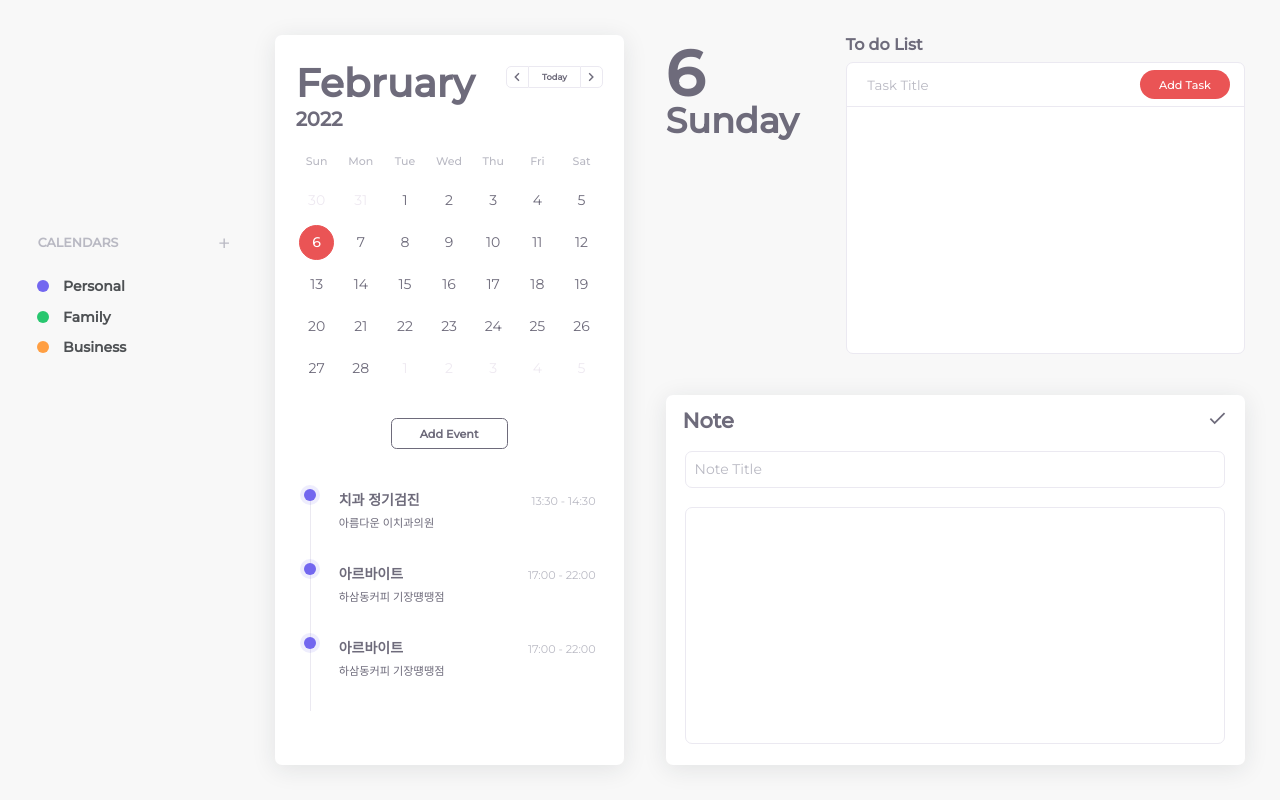
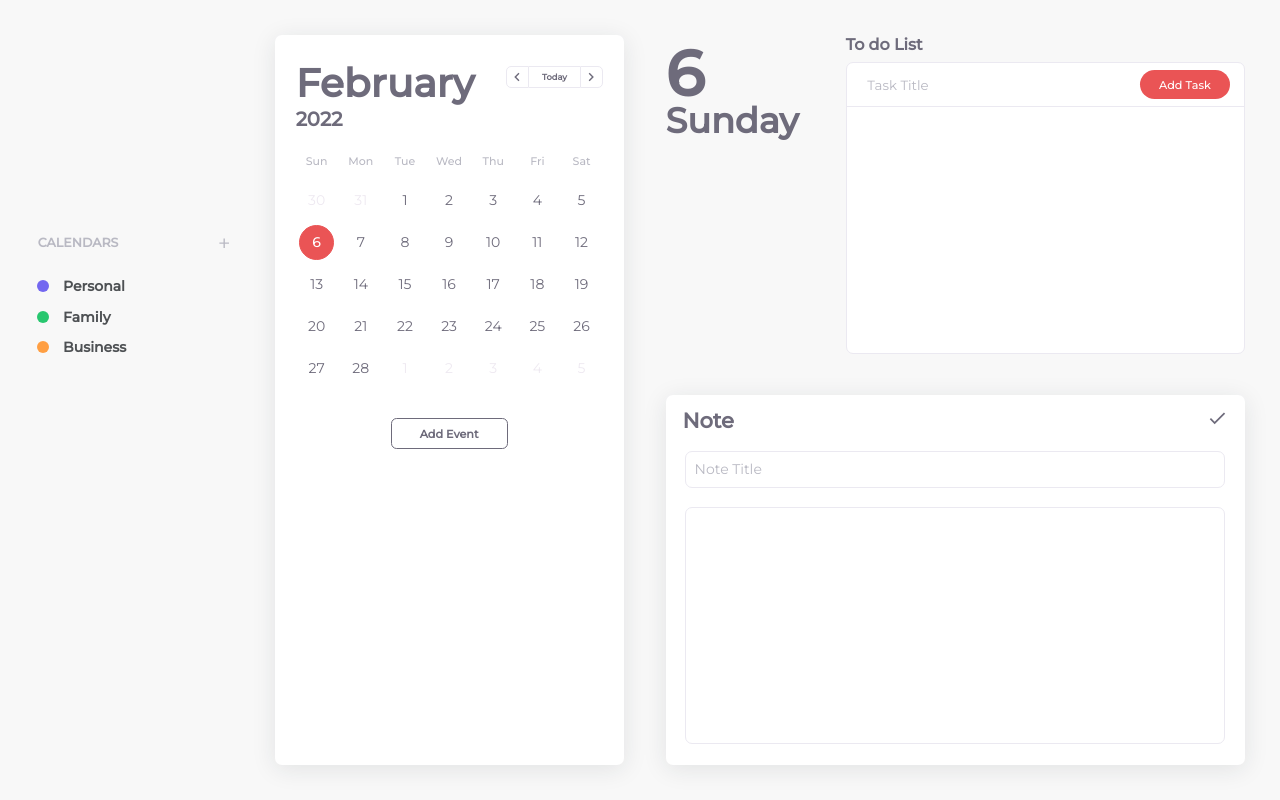
Before and after one commit to joan-KIM/diary, a React (Create React App) app: page / in a window 1280 px wide. Built offline with nearby package versions, Linux system fonts and the light colour scheme.

Commit message:
일정 추가(제목, 장소, 카테고리)

```diff
--- a/src/App.css
+++ b/src/App.css
@@ -722,6 +722,7 @@ body{
   background-color: #EA5455;
   padding: 0.5em 1.5em;
   margin-left: 0.5em;
+  cursor: pointer;
 }
 
 .select-category{
--- a/src/App.js
+++ b/src/App.js
@@ -7,18 +7,19 @@ import { uuid } from "./utils/uuid";
 
 function App() {
   const [data, setData] = useState({
-    '21/11/28' : {
+    '21/12/10' : {
       tasks: [
         {
           id: uuid(),
-          title: '알배추 사오기',
+          title: '이벤트 등록',
           state: false
         }
       ],
       note: {
         title: '우아아아?',
         content: '돌아가라 머리머리'
-      }
+      },
+      event: []
     }
   }
 );
--- a/src/components/Calendar.jsx
+++ b/src/components/Calendar.jsx
@@ -1,7 +1,10 @@
 import React from "react";
 import DatePicker from "./DatePicker";
+import TimelineItem from "./TimelineItem";
 
-export default function Calendar({date, changeHandler, toggleHandler}){
+export default function Calendar({date, changeHandler, toggleHandler, events}){
+    const items = events.map( event => <TimelineItem title={event.title} place={event.place} category={event.category} />)
+
     return (
         <div className='calendar-section' >
             <div className='calendar-container'>
@@ -9,32 +12,9 @@ export default function Calendar({date, changeHandler, toggleHandler}){
 
                <button className='add-event-btn' onClick={e => toggleHandler(e)} >Add Event</button>
 
-               <ul className='timeline'>
-                    <li className='timeline-item'>
-                        <div className='timeline-point'></div>
-                        <div className='event-wrapper'>
-                            <span className='event-title'>치과 정기검진</span>
-                            <span className='event-time'>13:30 - 14:30</span>
-                        </div>
-                        <p className='event-place'>아름다운 이치과의원</p>
-                    </li>
-                    <li className='timeline-item'>
-                        <div className='timeline-point'></div>
-                        <div className='event-wrapper'>
-                            <span className='event-title'>아르바이트</span>
-                            <span className='event-time'>17:00 - 22:00</span>
-                        </div>
-                        <p className='event-place'>하삼동커피 기장떙땡점</p>
-                    </li>
-                    <li className='timeline-item'>
-                        <div className='timeline-point'></div>
-                        <div className='event-wrapper'>
-                            <span className='event-title'>아르바이트</span>
-                            <span className='event-time'>17:00 - 22:00</span>
-                        </div>
-                        <p className='event-place'>하삼동커피 기장떙땡점</p>
-                    </li>
-               </ul>
+                <ul className='timeline'>
+                   {items}
+                </ul>
             </div>
         </div>
     )
--- a/src/components/Modal.jsx
+++ b/src/components/Modal.jsx
@@ -1,11 +1,16 @@
-import React from "react";
+import React, { useState } from "react";
 import { MdOutlineDelete, MdUnfoldMore } from "react-icons/md";
 import classNames from "classnames";
 
-export default function Modal({toggleHandler, categoryLabels}){
+export default function Modal({toggleHandler, categoryLabels, settingPlace, settingTitle, selectCategory, saveEvent}){
     const labels = categoryLabels.map( label => {
-        return <div className="event-category" style={{backgroundColor: label.color}}></div>
+        return <div
+                    className="event-category"
+                    onClick={e => selectCategory(label)}
+                    style={{backgroundColor: label.color}}
+                />
     })
+
 
     return (
         <div className="modal-background">
@@ -19,7 +24,7 @@ export default function Modal({toggleHandler, categoryLabels}){
                     <div className="event-input-group">
                         <label for="event-title">Title</label>
                         <div className="event-inputbox-wrapper">
-                            <input type="text" id="event-title"></input>
+                            <input type="text" id="event-title" onChange={e => settingTitle(e.target.value)} ></input>
                         </div>
                     </div>
 
@@ -45,7 +50,7 @@ export default function Modal({toggleHandler, categoryLabels}){
                     <div className="event-input-group">
                         <label for="event-place">Place</label>
                         <div className="event-inputbox-wrapper">
-                            <input type="text" id="event-place"></input>
+                            <input type="text" id="event-place" onChange={e => settingPlace(e.target.value)} ></input>
                         </div>
                     </div>
 
@@ -59,7 +64,7 @@ export default function Modal({toggleHandler, categoryLabels}){
 
                 <div className="modal-footer">
                     <button className="close-modal" onClick={e => toggleHandler(e)}>Cancle</button>
-                    <button className="save-event-btn">Save</button>
+                    <button className="save-event-btn" onClick={saveEvent} >Save</button>
                 </div>
             </div>
         </div>
--- a/src/components/Monthly.jsx
+++ b/src/components/Monthly.jsx
@@ -1,15 +1,9 @@
-import React, {useState} from "react";
+import React, {useEffect, useState} from "react";
 import Category from "./Category";
 import Calendar from "./Calendar";
 import Modal from "./Modal";
 
 export default function Monthly({date, changeHandler}) {
-    const [isShown, setIsShown] = useState(false);
-
-    const toggleHandler = (e) => {
-      setIsShown(!isShown);
-    }
-
     const initialLabels = [
         {
             'name':'Personal',
@@ -25,18 +19,71 @@ export default function Monthly({date, changeHandler}) {
         }
     ]
 
+    const [isShown, setIsShown] = useState(false);
     const [categoryLabels, setCategoryLabels] = useState(initialLabels);
+
+    const [events, setEvents] = useState([]);
+
+    const [title, setTitle] = useState('');
+    const [place, setPlace] = useState('');
+    const [category, setCategory] = useState('');
+
+    const settingTitle = (value) => {
+        setTitle(value);
+    }
+
+    const settingPlace = (value) => {
+        setPlace(value);
+    }
+
+    const selectCategory = (value) => {
+        setCategory(value);
+    }
+
+    const toggleHandler = (e) => {
+      setIsShown(!isShown);
+    }
 
     const updateLabels = (labels) => {
         setCategoryLabels(labels);
         console.log(categoryLabels);
     }
 
+    const saveEvent = () => {
+        setEvents([
+            ...events,
+            {
+                title: title,
+                place: place,
+                category: category
+            }
+        ])
+
+        setIsShown(!isShown);
+    }
+
+    console.log(events);
+
     return(
         <div className='monthly'>
-            { isShown && <Modal toggleHandler={toggleHandler} categoryLabels={categoryLabels} /> }
+            { isShown
+            &&
+            <Modal
+                toggleHandler={toggleHandler}
+                categoryLabels={categoryLabels}
+                settingPlace={settingPlace}
+                settingTitle={settingTitle}
+                selectCategory={selectCategory}
+                saveEvent={saveEvent}
+            />
+            }
             <Category initialLabels={initialLabels} updateLabels={updateLabels} />
-            <Calendar date={date} changeHandler={changeHandler} toggleHandler={toggleHandler} />
+            <Calendar
+                date={date}
+                changeHandler={changeHandler}
+                toggleHandler={toggleHandler}
+                events={events}
+            />
         </div>
     )
 }
--- /dev/null
+++ b/src/components/TimelineItem.jsx
@@ -0,0 +1,13 @@
+import React from "react";
+
+export default function TimelineItem({title, place, category}) {
+    return  <li className='timeline-item'>
+                <div className='timeline-point'
+                    style={{backgroundColor: category.color}} />
+                <div className='event-wrapper'>
+                    <span className='event-title'>{title}</span>
+                    <span className='event-time'>13:30 - 14:30</span>
+                </div>
+                <p className='event-place'>{place}</p>
+            </li>
+}
```
